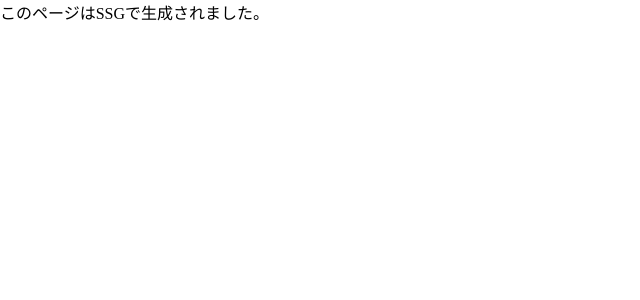
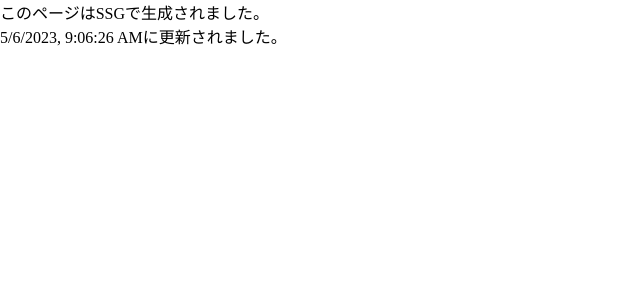
Before and after one commit to orangeman7201/next-sample, a Next.js app: page /ssg in a window 1280 px wide. Shown: the top 300 px of the page, without its empty margins (0-640 px from the left). Built offline with nearby package versions, Linux system fonts and the light colour scheme.

Commit message:
getStaticPropsを使った静的ページを作成

```diff
--- a/pages/ssg.tsx
+++ b/pages/ssg.tsx
@@ -1,9 +1,13 @@
-import { NextPage } from 'next'
+import { GetStaticProps, NextPage, NextPageContext } from 'next'
 import Head from 'next/head'
 
-type SSGProps = {}
+type SSGProps = {
+  message: string
+}
 
-const SSG: NextPage<SSGProps> = () => {
+const SSG: NextPage<SSGProps> = (props) => {
+  const { message } = props
+
   return (
     <div>
       <Head>
@@ -14,9 +18,25 @@ const SSG: NextPage<SSGProps> = () => {
         <p>
           このページはSSGで生成されました。
         </p>
+        <p>
+          {message}
+        </p>
       </main>
     </div>
   )
 }
 
+export const getStaticProps: GetStaticProps<SSGProps> = async (context) => {
+  const timestamp =  new Date().toLocaleString()
+  const message = `${timestamp}に更新されました。`
+
+  console.log(message)
+  console.log(context.locales)
+  return {
+    props: {
+      message
+    }
+  }
+}
+
 export default SSG
```
